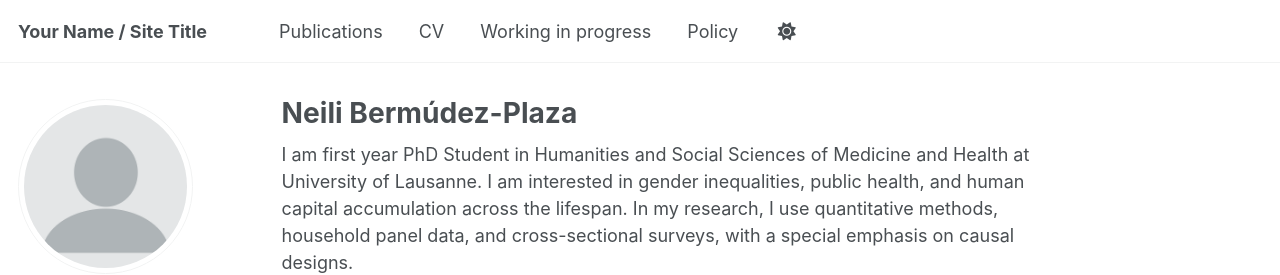
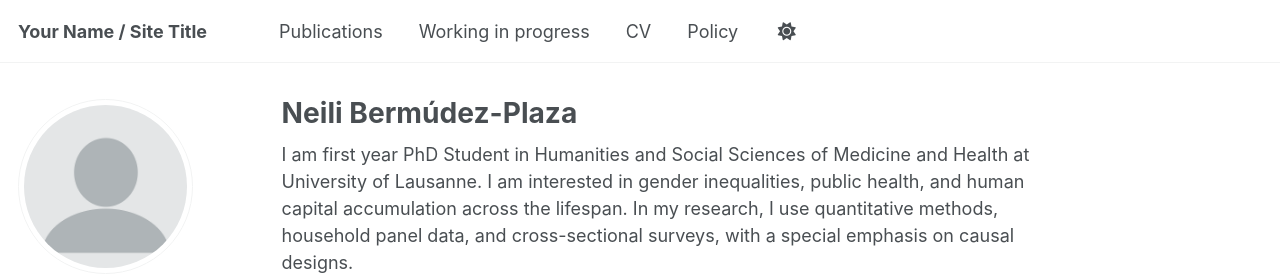
Before and after one commit to ncbermudez/ncbermudez.github.io, a Jekyll site: the page built from _pages/about.md, in a window 1280 px wide. Shown: the top 275 px of the page. Built offline with Jekyll 4.4.1, drawn with Linux system fonts in a browser that asks for light colours; some web fonts are replaced; a script bundle is joined from its source files by our own code; library files that are not in the unit come from our copies; part of the change alters nothing that is shown.

```diff
--- a/_data/navigation.yml
+++ b/_data/navigation.yml
@@ -11,9 +11,6 @@ main:
   - title: "Publications"
     url: /publications/
 
-  - title: "CV"
-    url: /cv/
-
 #  - title: "Blogs"
 #    url: /talks/
 
@@ -26,6 +23,9 @@ main:
   - title: "Working in progress"
     url: /workinprogress/
 
+  - title: "CV"
+    url: /files/cv_ncbermudezp.pdf
+
   - title: "Policy"
     url: /year-archive/
 
```
